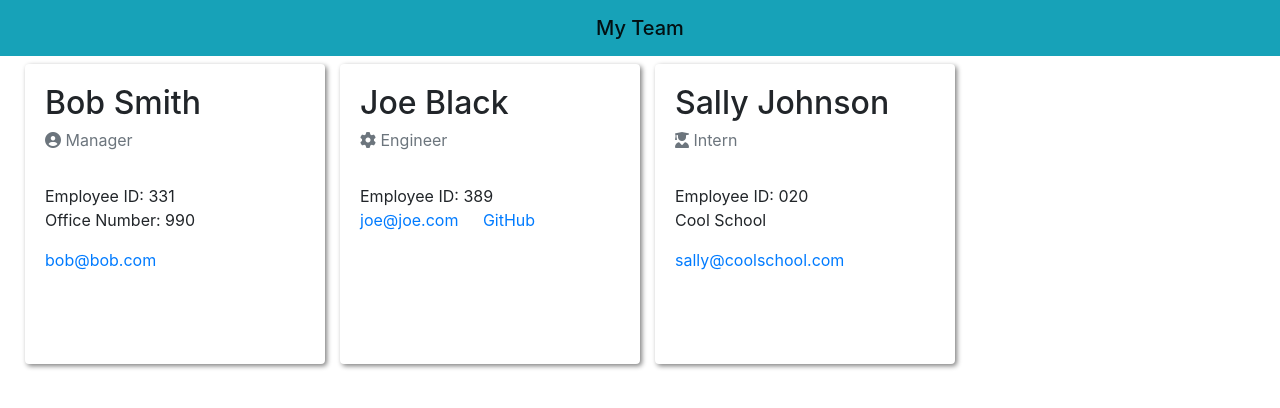
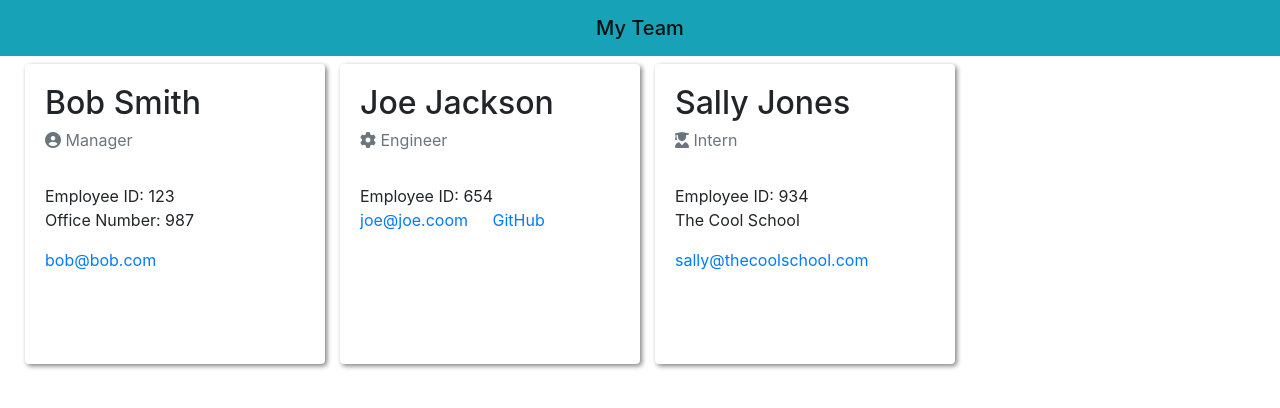
Before and after one commit to jessicap5159/team-profile-generator, a website: page output/index.html in a window 1280 px wide. Drawn offline with nearby package versions, Linux system fonts and the light colour scheme.

```diff
--- a/output/index.html
+++ b/output/index.html
@@ -29,23 +29,23 @@
       <div class="card card-body">
                   <h2 class="card-title">Bob Smith<br></h2>
                   <span class="card-subtitle mb-2 text-muted"><i class="fas fa-user-circle"></i> Manager <br><br></span>
-                  <p class="card-text">Employee ID: 331 <br> Office Number: 990</p>
+                  <p class="card-text">Employee ID: 123 <br> Office Number: 987</p>
                   <a href="mailto:bob@bob.com" class="card-link">bob@bob.com</a>
               </div>
 
       <div class="card card-body">
-      <h2 class="card-title">Joe Black<br></h2>
+      <h2 class="card-title">Joe Jackson<br></h2>
       <span class="card-subtitle mb-2 text-muted"><i class="fas fa-cog"></i> Engineer <br><br>
       </span>
-      <p class="card-text">Employee ID: 389 <br>
-      <a href="mailto:joe@joe.com" class="card-link">joe@joe.com</a>
+      <p class="card-text">Employee ID: 654 <br>
+      <a href="mailto:joe@joe.coom" class="card-link">joe@joe.coom</a>
       <a href="https://github.com/joe123" target="_blank" class="card-link">GitHub</a>
   </div>
 
 
       <div class="card card-body">
-      <h2 class="card-title">Sally Johnson<br></h2>
+      <h2 class="card-title">Sally Jones<br></h2>
       <span class="card-subtitle mb-2 text-muted"><i class="fas fa-user-graduate"></i> Intern<br><br></span>
-      <p class="card-text">Employee ID: 020 <br>Cool School</p>
-      <a href="mailto:sally@coolschool.com" class="card-link">sally@coolschool.com</a>
+      <p class="card-text">Employee ID: 934 <br>The Cool School</p>
+      <a href="mailto:sally@thecoolschool.com" class="card-link">sally@thecoolschool.com</a>
   </div>
```
Also changed, not shown: README.md, 1 other file.
